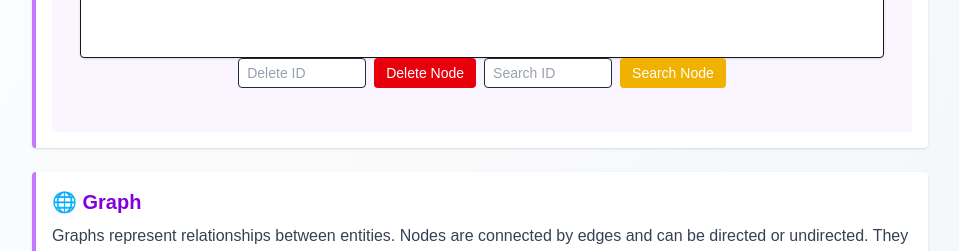
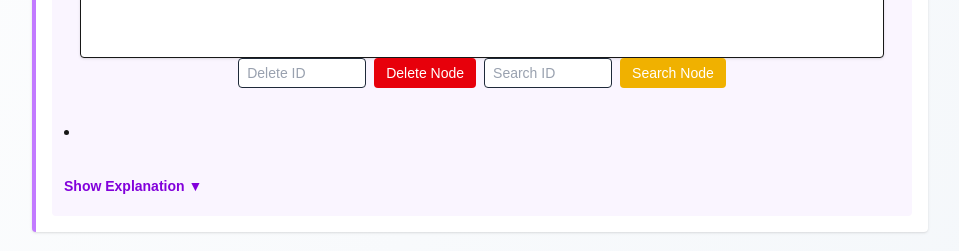
Before and after one commit to vishwaj1/InPlace, a Next.js app: page /non-primitive/non-linear in a window 1280 px wide. Shown: the part 820-1071 px from the top of the page, without its empty margins (160-1119 px from the left). Built offline with nearby package versions, Linux system fonts and the light colour scheme.

Commit message:
Added Tree Explanation

```diff
--- a/src/app/non-primitive/non-linear/_components/TreeDemo.jsx
+++ b/src/app/non-primitive/non-linear/_components/TreeDemo.jsx
@@ -3,6 +3,48 @@
 import { useState, useMemo } from 'react';
 import ReactFlow, { Background, Controls, MiniMap } from 'reactflow';
 import 'reactflow/dist/style.css';
+import { motion, AnimatePresence } from 'framer-motion';
+
+export function explainTree() {
+  const [open, setOpen] = useState(false);
+
+  return (
+    <div className="text-left text-sm text-gray-700 space-y-3 mt-8">
+      <button
+        onClick={() => setOpen(!open)}
+        className="text-purple-700 font-semibold hover:underline mb-2"
+      >
+        {open ? 'Hide Explanation ▲' : 'Show Explanation ▼'}
+      </button>
+      <AnimatePresence>
+        {open && (
+          <motion.div
+            initial={{ opacity: 0, y: -10 }}
+            animate={{ opacity: 1, y: 0 }}
+            exit={{ opacity: 0, y: -10 }}
+            transition={{ duration: 0.3 }}
+            className="space-y-3"
+          >
+            <p>
+              This demo visualizes a <span className="font-semibold text-purple-600">Tree</span> data structure with support for real-time node creation, deletion, and searching:
+            </p>
+            <ul className="list-disc list-inside space-y-2">
+              <li><span className="font-medium">🌱 Add Node:</span> Creates a new node and connects it to a specified parent using a recursive insertion function.</li>
+              <li><span className="font-medium">🪓 Delete Node:</span> Removes the target node and its children via recursive traversal and filtering.</li>
+              <li><span className="font-medium">🔍 Search Node:</span> Highlights a node by ID using state comparison and ReactFlow styles.</li>
+              <li><span className="font-medium">📐 Layout:</span> Nodes are dynamically positioned by traversal depth and order.</li>
+              <li><span className="font-medium">🧠 Visual Tools:</span> Uses <code>ReactFlow</code> with a MiniMap, Controls, and Background to enhance the UI.</li>
+            </ul>
+            <p>
+              The logic is powered by <code>useState</code>, recursive tree mapping, and animated with <code>Framer Motion</code> for a clear and interactive experience.
+            </p>
+          </motion.div>
+        )}
+      </AnimatePresence>
+    </div>
+  );
+}
+
 
 export default function TreeDemo() {
   const [tree, setTree] = useState([
--- a/src/app/non-primitive/non-linear/page.jsx
+++ b/src/app/non-primitive/non-linear/page.jsx
@@ -1,6 +1,6 @@
 'use client';
 
-import TreeDemo from './_components/TreeDemo';
+import TreeDemo , {explainTree} from './_components/TreeDemo';
 import GraphDemo,{explainGraph} from './_components/GraphDemo';
 
 export default function NonLinearPage() {
@@ -20,6 +20,7 @@ export default function NonLinearPage() {
             </p>
             <div className="mt-3 bg-purple-50 p-3 rounded">
               <TreeDemo />
+              <li><strong>{explainTree()}</strong></li>
 
             </div>
           </div>
```
